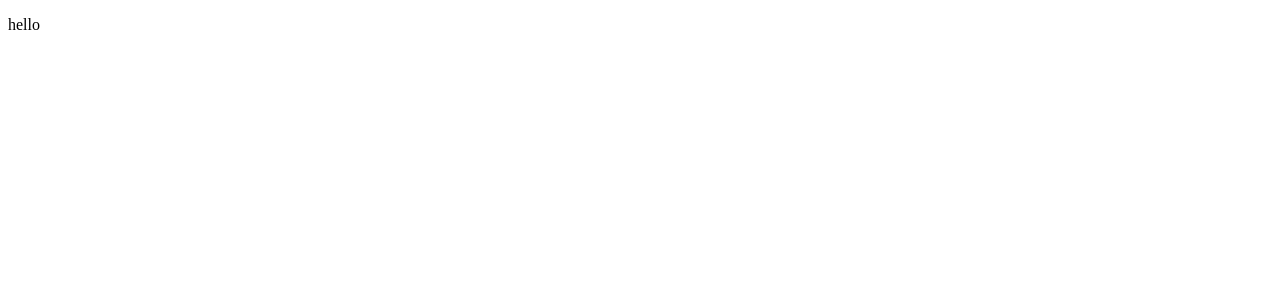
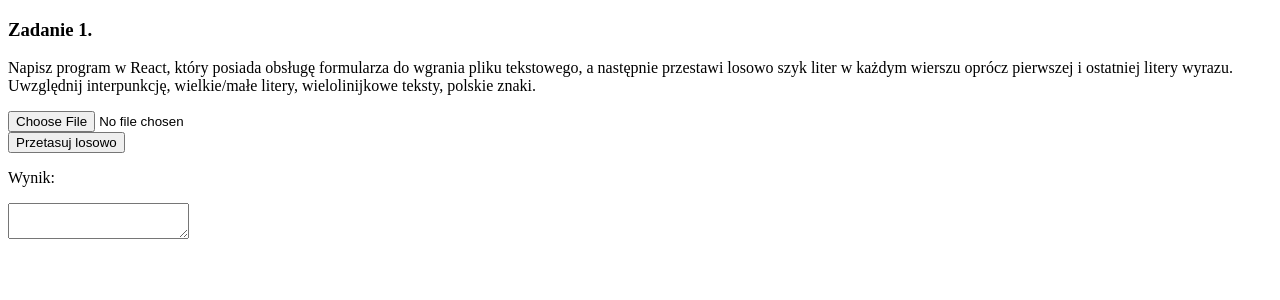
Before and after one commit to Radek11111/recruitment_task, a React (Vite) app: page / in a window 1280 px wide. Shown: the top 300 px of the page. Built offline with nearby package versions, Linux system fonts and the light colour scheme.

Commit message:
Finished first task. Created shuffleInnerTextLetter function and created textshuffler component.

```diff
--- a/src/App.tsx
+++ b/src/App.tsx
@@ -1,15 +1,12 @@
-
-
-import './App.css'
+import "./App.css";
+import TextShuffler from "./components/TextShuffler";
 
 function App() {
-
-
   return (
-    <>
-   <p>hello</p>
-    </>
-  )
+    <div className="app">
+      <TextShuffler />
+    </div>
+  );
 }
 
-export default App
+export default App;
--- /dev/null
+++ b/src/components/TextShuffler.tsx
@@ -0,0 +1,51 @@
+import { useState } from "react";
+import { shuffleTextPreservingPunctuation } from "../utils/shuffleInnerTextLetter";
+
+export default function TextShuffler() {
+  const [inputText, setInputText] = useState<string>("");
+  const [outputText, setOutputText] = useState<string>("");
+
+  const handleFile = (event: React.ChangeEvent<HTMLInputElement>) => {
+    const file = event.target.files && event.target.files[0];
+    if (!file) return;
+
+    const reader = new FileReader();
+    reader.onload = () => {
+      setInputText(String(reader.result ?? ""));
+    };
+    reader.readAsText(file, "UTF-8");
+  };
+
+  const handleShuffle = () => {
+    const lines = inputText.split(/\r?\n/);
+    const out = lines
+      .map((line) => {
+        return shuffleTextPreservingPunctuation(line);
+      })
+      .join("\n");
+    setOutputText(out);
+  };
+
+  return (
+    <div className="">
+      <div className="">
+        <h3>Zadanie 1. </h3>
+        <p>
+          Napisz program w React, który posiada obsługę formularza do wgrania
+          pliku tekstowego, a następnie przestawi losowo szyk liter w każdym
+          wierszu oprócz pierwszej i ostatniej litery wyrazu. Uwzględnij
+          interpunkcję, wielkie/małe litery, wielolinijkowe teksty, polskie
+          znaki.
+        </p>
+      </div>
+      <div className="">
+        <input type="file" accept=".txt" onChange={handleFile} />
+      </div>
+      <div className="">
+        <button onClick={handleShuffle}>Przetasuj losowo</button>
+        <p>Wynik:</p>
+        <textarea readOnly value={outputText} />
+      </div>
+    </div>
+  );
+}
--- /dev/null
+++ b/src/utils/shuffleInnerTextLetter.tsx
@@ -0,0 +1,28 @@
+export const shuffleInnerTextLetter = (world: string): string => {
+  const chars = Array.from(world);
+  if (chars.length <= 3) return world;
+
+  const first = chars[0];
+  const last = chars[chars.length - 1];
+  const middle = chars.slice(1, -1);
+
+  for (let i = middle.length - 1; i > 0; i--) {
+    const j = Math.floor(Math.random() * (i + 1));
+    const tmp = middle[i];
+    middle[i] = middle[j];
+    middle[j] = tmp;
+  }
+
+  const origMiddle = Array.from(world).slice(1, -1);
+  const resultMiddle = middle.map((char, index) => {
+    const isUpper = origMiddle[index] === origMiddle[index].toUpperCase();
+    return isUpper ? char.toUpperCase() : char.toLowerCase();
+  });
+  return [first, ...resultMiddle, last].join("");
+};
+
+export const shuffleTextPreservingPunctuation = (text: string): string => {
+  return text.replace(/\p{L}+/gu, (match) => {
+    return shuffleInnerTextLetter(match);
+  });
+};
```
